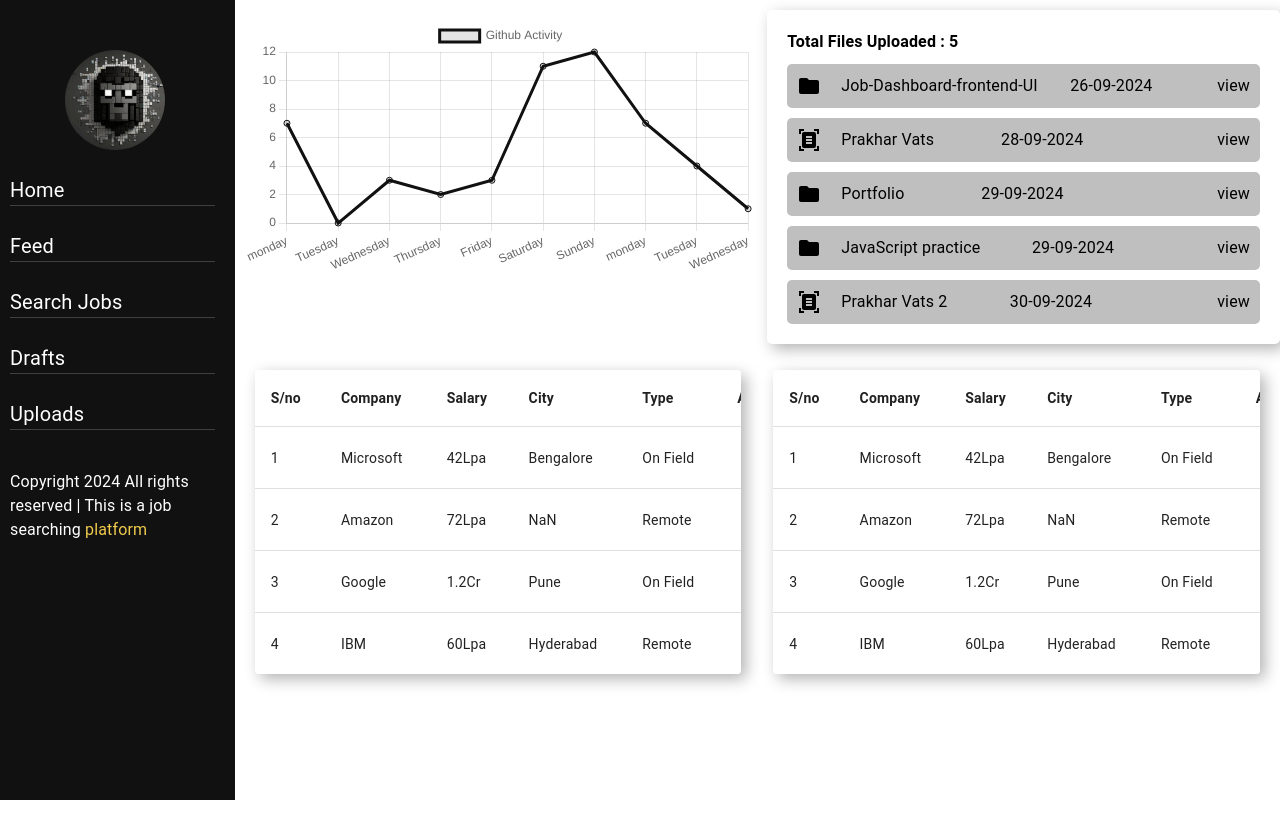
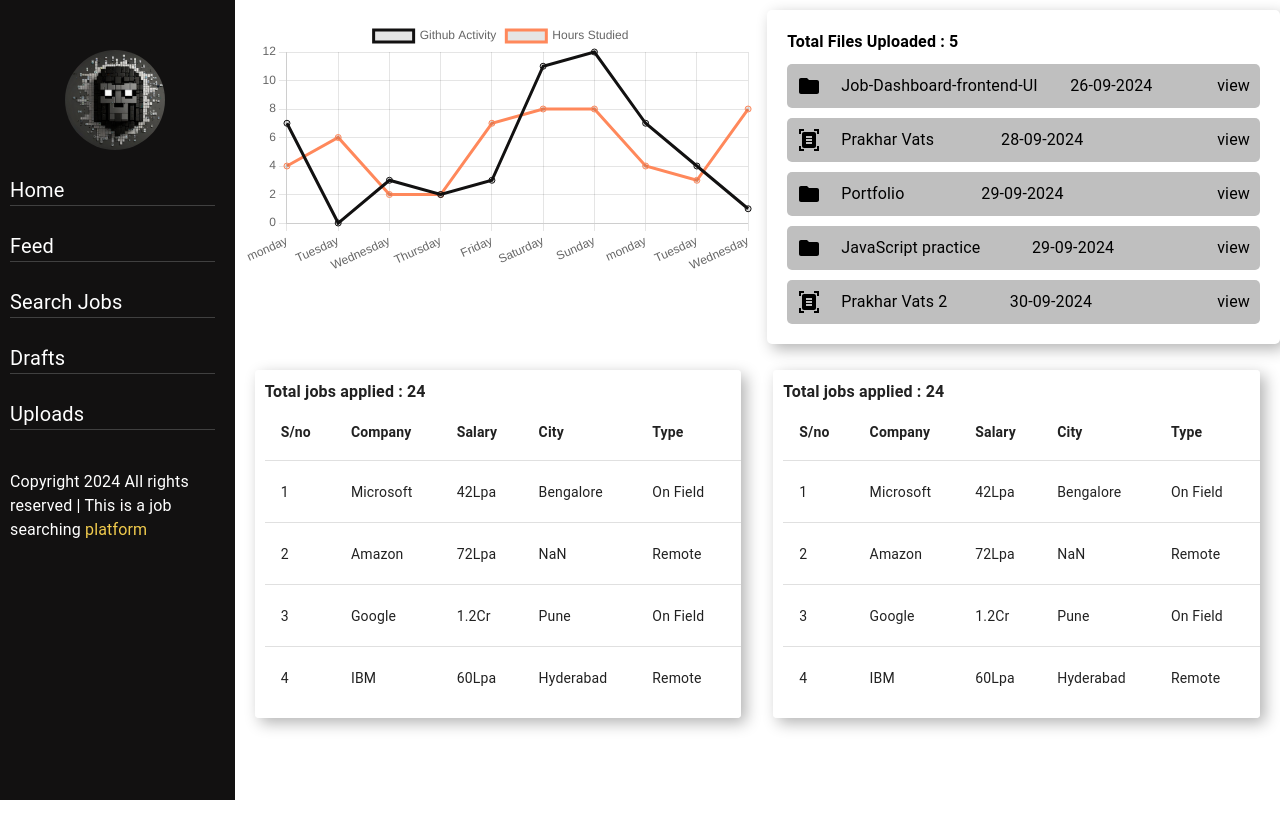
Before and after one commit to prakharVats/Job-Dashboard-frontend-UI, a React (Vite) app: page / in a window 1280 px wide. Shown: the top 838 px of the page. Built offline with nearby package versions, Linux system fonts and the light colour scheme.

Commit message:
little changes

```diff
--- a/src/Components/Graphs/FakeData.js
+++ b/src/Components/Graphs/FakeData.js
@@ -17,5 +17,10 @@ export const lineChartData = {
             data : [7 , 0 , 3 , 2 , 3 , 11 , 12 , 7 , 4 , 1],
             borderColor:"#121111",
         },
+        {
+            label : "Hours Studied",
+            data : [4 , 6 , 2 , 2 , 7 , 8 , 8 , 4 , 3 , 8],
+            borderColor:"#FF885B",
+        },
     ],
 };
--- a/src/Components/Home.jsx
+++ b/src/Components/Home.jsx
@@ -12,7 +12,6 @@ const border= {
 // }
 
 const Home = () => {
-  // const RowD = ["S/n" , "Company" , "Salary" , "City" , "Type"];
   const DummyData = [
     {No : "1" , Company : "Microsoft" , Salary : "42Lpa" , City:"Bengalore" , Type:"On Field"},
     {No : "2" , Company : "Amazon" , Salary : "72Lpa" , City:"NaN" , Type:"Remote"},
@@ -31,7 +30,7 @@ const Home = () => {
             <Uploads/>
           </Box>
         </Stack>
-        <Stack spacing={4} direction="row" sx={{p:"20px" , mt:"20px"}}>
+        <Stack spacing={4} direction="row" sx={{ mt:"20px" , p:"20px"}}>
           <Table/>
           <Table/>
         </Stack>
@@ -39,30 +38,4 @@ const Home = () => {
   )
 }
 
-
-const Rows = ({e}) =>{
-  console.log(e.No);
-  return <>
-  <Stack direction="row" spacing={10} padding={2}>
-    <Typography sx={{fontWeight : `${e.No === "S/n" ? "bold" : ""}`}}>{e.No}</Typography>
-    <Typography sx={{fontWeight : `${e.No === "S/n" ? "bold" : ""}`}}>{e.Company}</Typography>
-    <Typography sx={{fontWeight : `${e.No === "S/n" ? "bold" : ""}`}}>{e.Salary}</Typography>
-    <Typography sx={{fontWeight : `${e.No === "S/n" ? "bold" : ""}`}}>{e.City}</Typography>
-    <Typography sx={{fontWeight : `${e.No === "S/n" ? "bold" : ""}`}}>{e.Type}</Typography>
- </Stack>
-  </>
-}
-const Rows2 = ({e}) =>{
-
-  <>
-  <Stack direction="row" spacing={10} padding={2}>
-  <Typography color='black'>hello</Typography>
-    <Typography>hello</Typography>
-    <Typography>hello</Typography>
-    <Typography>hello</Typography>
-    <Typography>hello</Typography>
- </Stack>
-  </>
-}
-
 export default Home
--- a/src/Components/Minor/Table.jsx
+++ b/src/Components/Minor/Table.jsx
@@ -7,6 +7,7 @@ import TableHead from '@mui/material/TableHead';
 import TableRow from '@mui/material/TableRow';
 import Paper from '@mui/material/Paper';
 import DeleteOutlinedIcon from '@mui/icons-material/DeleteOutlined';
+import { Box, Typography } from '@mui/material';
 
 const weight = {
   fontWeight: "bold"
@@ -25,7 +26,10 @@ const rows = [
 
 export default function BasicTable() {
   return (
-    <TableContainer component={Paper} sx={{boxShadow: "5px 5px 15px rgba(0.3, 0, 0, 0.3)"}}>
+        <TableContainer component={Paper} sx={{mt:"10px" , boxShadow: "5px 5px 15px rgba(0.3, 0, 0, 0.3)" , p:"10px"}}>
+          <Typography fontWeight="bold">
+          Total jobs applied : 24
+          </Typography>
           <Table sx={{ minWidth: 550 }} aria-label="simple table">
             <TableHead>
               <TableRow >
```
Lines whose indentation alone changed are shown as unchanged.
